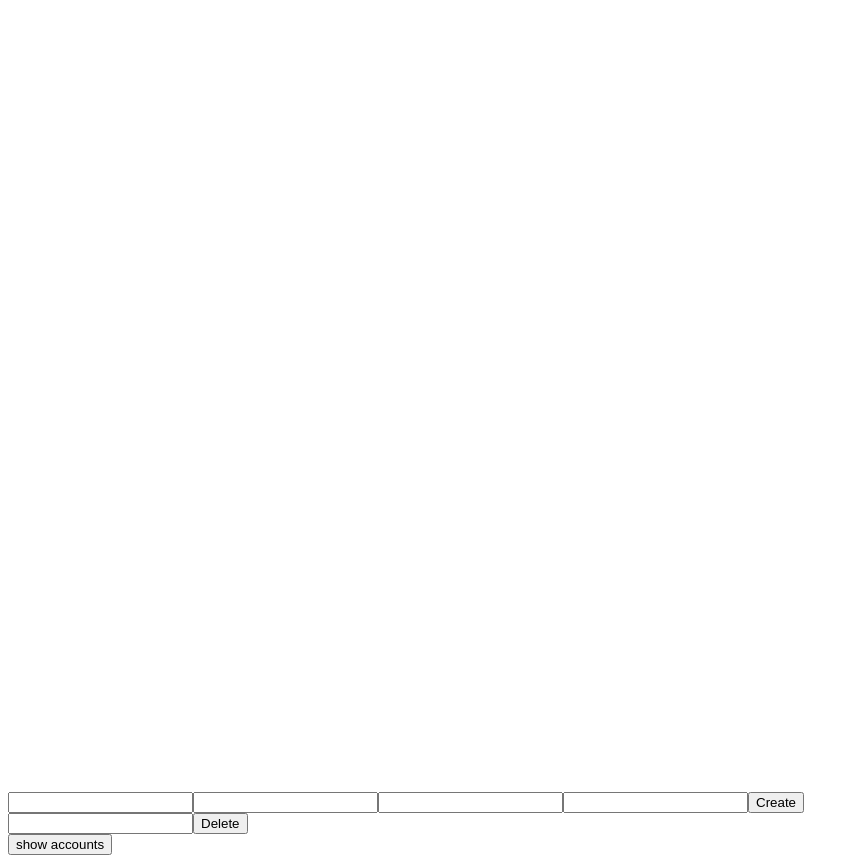
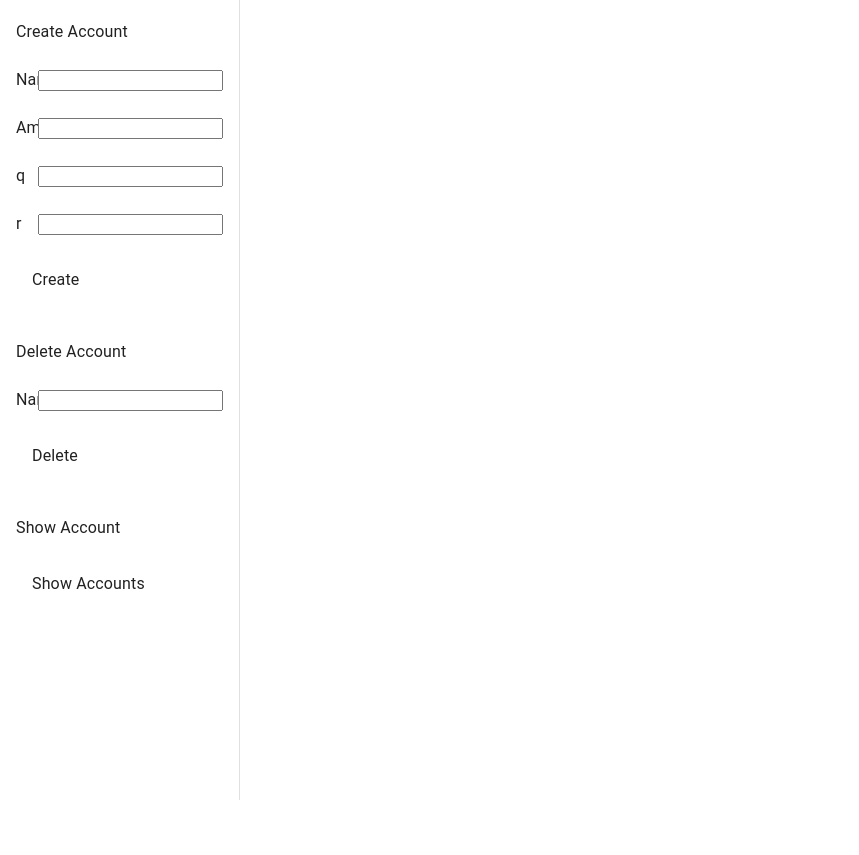
Before and after one commit to Tylxr51/RuBee, a React (Vite) app: page / in a window 1280 px wide. Shown: the whole page, without its empty margins (0-859 px from the left). After the commit the page ends 800 px from the top, so only its background shows below. Built offline with nearby package versions, Linux system fonts and the light colour scheme.

Commit message:
Account functions accessed in sidebar (should have had a commit between this - wrote bad version on plane then rewrote it at home)

```diff
--- a/Accounts/VisualiseAccounts.tsx
+++ b/Accounts/VisualiseAccounts.tsx
@@ -1,6 +1,6 @@
 import { InstancedAttribute } from "@react-three/drei";
 import * as THREE from "three";
-import CreateAccountCells from "../HexCell/HexCellGeneration.tsx";
+import CreateHexCellCluster from "../HexCell/HexCellGeneration.tsx";
 import * as consts from "../utils/Constants.ts";
 import outlineVertexShader from "../HexCell/shaders/OutlineShader.vert.glsl?raw";
 import outlineFragmentShader from "../HexCell/shaders/OutlineShader.frag.glsl?raw";
@@ -14,7 +14,7 @@ export default function VisualiseAccounts() {
     const accountsArray: Account[] = accountsContext.accounts;
     // const accountsArray = accFuncs.getAccountsArray();
     const accountsHexCellsArray = accountsArray.map((account) => (
-        <CreateAccountCells key={account.accountName} account={account} />
+        <CreateHexCellCluster key={account.accountName} account={account} />
     ));
 
     return (
--- a/Accounts/useAccounts.tsx
+++ b/Accounts/useAccounts.tsx
@@ -2,7 +2,7 @@ import { createContext, useContext } from "react";
 import type { Account } from "./AccountTypes";
 import type { HexCoord } from "../HexCell/HexCoordType";
 
-type AccountsContextType = {
+export type AccountsContextType = {
     accounts: Account[];
     createAccount: (
         accountName: string,
--- a/HexCell/HexCellGeneration.tsx
+++ b/HexCell/HexCellGeneration.tsx
@@ -41,7 +41,11 @@ function HexCell({
     );
 }
 
-export default function CreateAccountCells({ account }: { account: Account }) {
+export default function CreateHexCellCluster({
+    account,
+}: {
+    account: Account;
+}) {
     const HexCellArray = unitConv
         .getNeighboursHexFromHex(
             account.visualData.centre,
--- a/Menu/Menu.tsx
+++ b/Menu/Menu.tsx
@@ -1,53 +1,217 @@
 import { useRef } from "react";
-import { useAccounts } from "../Accounts/useAccounts";
+import { useAccounts, type AccountsContextType } from "../Accounts/useAccounts";
 
-//temporary implementation
-export function AccountsMenu() {
+import sidebarJSON from "./sidebarContents.json";
+import * as sidebarFunctions from "./sidebarFunctions";
+
+// import Box from "@mui/material/Box";
+import Drawer from "@mui/material/Drawer";
+import CssBaseline from "@mui/material/CssBaseline";
+// import AppBar from "@mui/material/AppBar";
+// import Toolbar from "@mui/material/Toolbar";
+import List from "@mui/material/List";
+// import Typography from "@mui/material/Typography";
+// import Divider from "@mui/material/Divider";
+import ListItem from "@mui/material/ListItem";
+import ListItemButton from "@mui/material/ListItemButton";
+// import ListItemIcon from "@mui/material/ListItemIcon";
+import ListItemText from "@mui/material/ListItemText";
+
+const drawerWidth = 240;
+
+function SidebarSections({
+    accountsContext,
+    sidebarKey,
+}: {
+    accountsContext: AccountsContextType;
+    sidebarKey: keyof typeof sidebarJSON;
+}) {
+    const sidebarContent = sidebarJSON[sidebarKey];
+
+    const title = sidebarContent.title;
+    const entries = sidebarContent.entries;
+    const functionName =
+        sidebarContent.functionName as keyof typeof sidebarFunctions;
+    const buttonText = sidebarContent.buttonText;
+
+    const entryRefs = useRef<HTMLInputElement[]>([]);
+
+    const titleItem = (
+        <ListItem key={title}>
+            <ListItemText primary={title} />
+        </ListItem>
+    );
+
+    const entriesItems = entries.map((name, index) => {
+        return (
+            <ListItem>
+                <ListItemText primary={name} />
+                <input
+                    ref={(e) => {
+                        if (e) entryRefs.current[index] = e;
+                    }}
+                />
+            </ListItem>
+        );
+    });
+
+    // is it a good idea to convert numbers to number type blindly?
+    // i think my errors are stemming from the error shown under ...args - it doesnt know the types of args
+    const buttonItem = (
+        <ListItem>
+            <ListItemButton
+                onClick={() => {
+                    //change this!
+                    const args = entryRefs.current.map((e) =>
+                        Number.isNaN(Number(e.value))
+                            ? e.value
+                            : Number(e.value),
+                    );
+                    const buttonFunction = sidebarFunctions[functionName] as (
+                        accountContext: AccountsContextType,
+                        ...args: Array<string | number>
+                    ) => unknown;
+                    buttonFunction(accountsContext, ...args);
+                }}
+            >
+                <ListItemText primary={buttonText}></ListItemText>
+            </ListItemButton>
+        </ListItem>
+    );
+
+    return (
+        <List>
+            {titleItem} {entriesItems} {buttonItem}
+        </List>
+    );
+}
+
+export function Sidebar() {
     const accountsContext = useAccounts();
 
-    const accCreateNameRef = useRef<HTMLInputElement>(null!);
-    const accCreateAmountRef = useRef<HTMLInputElement>(null!);
-    const accCreateqRef = useRef<HTMLInputElement>(null!);
-    const accCreaterRef = useRef<HTMLInputElement>(null!);
-    const accDeleteRef = useRef<HTMLInputElement>(null!);
+    const sidebarKeys = Object.keys(sidebarJSON) as Array<
+        keyof typeof sidebarJSON
+    >;
+
+    const sidebarSections = sidebarKeys.map((k) => (
+        <SidebarSections
+            key={k}
+            accountsContext={accountsContext}
+            sidebarKey={k}
+        />
+    ));
+
+    // const sidebarContentRefs = sidebarContents.map((contents) =>
+    //     contents.map(() => useRef<HTMLInputElement>(null!)),
+    // );
+
     return (
         <>
-            <input ref={accCreateNameRef} />
-            <input ref={accCreateAmountRef} />
-            <input ref={accCreateqRef} />
-            <input ref={accCreaterRef} />
-            <button
-                onClick={() => {
-                    accountsContext.createAccount(
-                        accCreateNameRef.current.value,
-                        "savingsAccount",
-                        Number(accCreateAmountRef.current.value),
-                        {
-                            q: Number(accCreateqRef.current.value),
-                            r: Number(accCreaterRef.current.value),
-                        },
-                    );
+            <CssBaseline />
+
+            <Drawer
+                sx={{
+                    width: drawerWidth,
+                    flexShrink: 0,
+                    "& .MuiDrawer-paper": {
+                        width: drawerWidth,
+                        boxSizing: "border-box",
+                    },
                 }}
+                variant="permanent"
+                anchor="left"
             >
-                Create
-            </button>
-            <br></br>
-            <input ref={accDeleteRef} />
-            <button
-                onClick={() => {
-                    accountsContext.deleteAccount(accDeleteRef.current.value);
-                }}
-            >
-                Delete
-            </button>
-            <br></br>
-            <button
-                onClick={() => {
-                    console.log(typeof accountsContext);
-                }}
-            >
-                show accounts
-            </button>
+                {sidebarSections}
+            </Drawer>
         </>
     );
 }
+
+// <ListItem key={text} disablePadding>
+//                             <ListItemButton>
+//                                 <ListItemIcon>
+//                                     {index % 2 === 0 ? <Box /> : <Box />}
+//                                 </ListItemIcon>
+//                                 <ListItemText primary={text} />
+//                             </ListItemButton>
+//                         </ListItem>
+
+// <List>
+//     {sidebarHeaders.map((text, i) => (
+//         <>
+//             <Divider />
+//             <ListItem key={text}>
+//                 <ListItemText primary={text} />
+//             </ListItem>
+
+//             {sidebarContents[i].map((contents, j) => {
+//                 return (
+//                     <ListItem>
+//                         <ListItemText primary={contents} />
+//                         <input
+//                             ref={sidebarContentRefs[i][j]}
+//                         ></input>
+//                     </ListItem>
+//                 );
+//             })}
+//             <ListItem>
+//                 <ListItemButton onClick={sidebarFunctions[i]}>
+//                     <ListItemText
+//                         primary={"action"}
+//                     ></ListItemText>
+//                 </ListItemButton>
+//             </ListItem>
+//         </>
+//     ))}
+// </List>
+
+// //temporary implementation
+// export function AccountsMenu() {
+//     const accountsContext = useAccounts();
+
+//     const accCreateNameRef = useRef<HTMLInputElement>(null!);
+//     const accCreateAmountRef = useRef<HTMLInputElement>(null!);
+//     const accCreateqRef = useRef<HTMLInputElement>(null!);
+//     const accCreaterRef = useRef<HTMLInputElement>(null!);
+//     const accDeleteRef = useRef<HTMLInputElement>(null!);
+//     return (
+//         <>
+//             <input ref={accCreateNameRef} />
+//             <input ref={accCreateAmountRef} />
+//             <input ref={accCreateqRef} />
+//             <input ref={accCreaterRef} />
+//             <button
+//                 onClick={() => {
+//                     accountsContext.createAccount(
+//                         accCreateNameRef.current.value,
+//                         "savingsAccount",
+//                         Number(accCreateAmountRef.current.value),
+//                         {
+//                             q: Number(accCreateqRef.current.value),
+//                             r: Number(accCreaterRef.current.value),
+//                         },
+//                     );
+//                 }}
+//             >
+//                 Create
+//             </button>
+//             <br></br>
+//             <input ref={accDeleteRef} />
+//             <button
+//                 onClick={() => {
+//                     accountsContext.deleteAccount(accDeleteRef.current.value);
+//                 }}
+//             >
+//                 Delete
+//             </button>
+//             <br></br>
+//             <button
+//                 onClick={() => {
+//                     console.log(typeof accountsContext);
+//                 }}
+//             >
+//                 show accounts
+//             </button>
+//         </>
+//     );
+// }
--- /dev/null
+++ b/Menu/sidebarContents.json
@@ -0,0 +1,20 @@
+{
+    "Create Account": {
+        "title": "Create Account",
+        "entries": ["Name", "Amount", "q", "r"],
+        "functionName": "sidebarCreateAccount",
+        "buttonText": "Create"
+    },
+    "Delete Account": {
+        "title": "Delete Account",
+        "entries": ["Name"],
+        "functionName": "sidebarDeleteAccount",
+        "buttonText": "Delete"
+    },
+    "Show Account": {
+        "title": "Show Account",
+        "entries": [],
+        "functionName": "sidebarShowAccounts",
+        "buttonText": "Show Accounts"
+    }
+}
--- /dev/null
+++ b/Menu/sidebarFunctions.ts
@@ -0,0 +1,23 @@
+import { type AccountsContextType } from "../Accounts/useAccounts";
+
+export function sidebarCreateAccount(
+    accountsContext: AccountsContextType,
+    name: string,
+    amount: number,
+    q: number,
+    r: number,
+) {
+    console.log(name, amount, q, r);
+    accountsContext.createAccount(name, "savingsAccount", amount, { q, r });
+}
+
+export function sidebarDeleteAccount(
+    accountsContext: AccountsContextType,
+    name: string,
+) {
+    accountsContext.deleteAccount(name);
+}
+
+export function sidebarShowAccounts(accountsContext: AccountsContextType) {
+    console.log(accountsContext.accounts);
+}
--- a/package.json
+++ b/package.json
@@ -10,9 +10,13 @@
     "preview": "vite preview"
   },
   "dependencies": {
+    "@emotion/react": "^11.14.0",
+    "@emotion/styled": "^11.14.1",
+    "@mui/material": "^9.5.0",
     "@react-three/drei": "^10.7.8",
     "@react-three/fiber": "^9.7.0",
     "@types/three": "^0.185.4",
+    "mui": "^0.0.1",
     "react": "^19.2.8",
     "react-dom": "^19.2.8",
     "three": "^0.185.1"
--- a/src/App.tsx
+++ b/src/App.tsx
@@ -1,7 +1,7 @@
 import { OrbitControls } from "@react-three/drei";
 import { Canvas } from "@react-three/fiber";
 import VisualiseAccounts from "../Accounts/VisualiseAccounts.tsx";
-import { AccountsMenu } from "../Menu/Menu.tsx";
+import { Sidebar } from "../Menu/Menu.tsx";
 import { AccountsProvider } from "../Accounts/accountsProvider.tsx";
 
 // Notes:
@@ -12,13 +12,16 @@ import { AccountsProvider } from "../Accounts/accountsProvider.tsx";
 export default function CanvasManager() {
     return (
         <>
-            <div id="canvas-container" style={{ height: "98vh" }}>
+            <div
+                id="canvas-container"
+                style={{ height: "90vh", width: "98vw" }}
+            >
                 <AccountsProvider>
                     <Canvas style={{ height: "100%" }}>
                         <OrbitControls />
                         <VisualiseAccounts />
                     </Canvas>
-                    <AccountsMenu />
+                    <Sidebar />
                 </AccountsProvider>
             </div>
         </>
```
Also changed, not shown: 1 other file (tests, documents, lock files or other folders).
